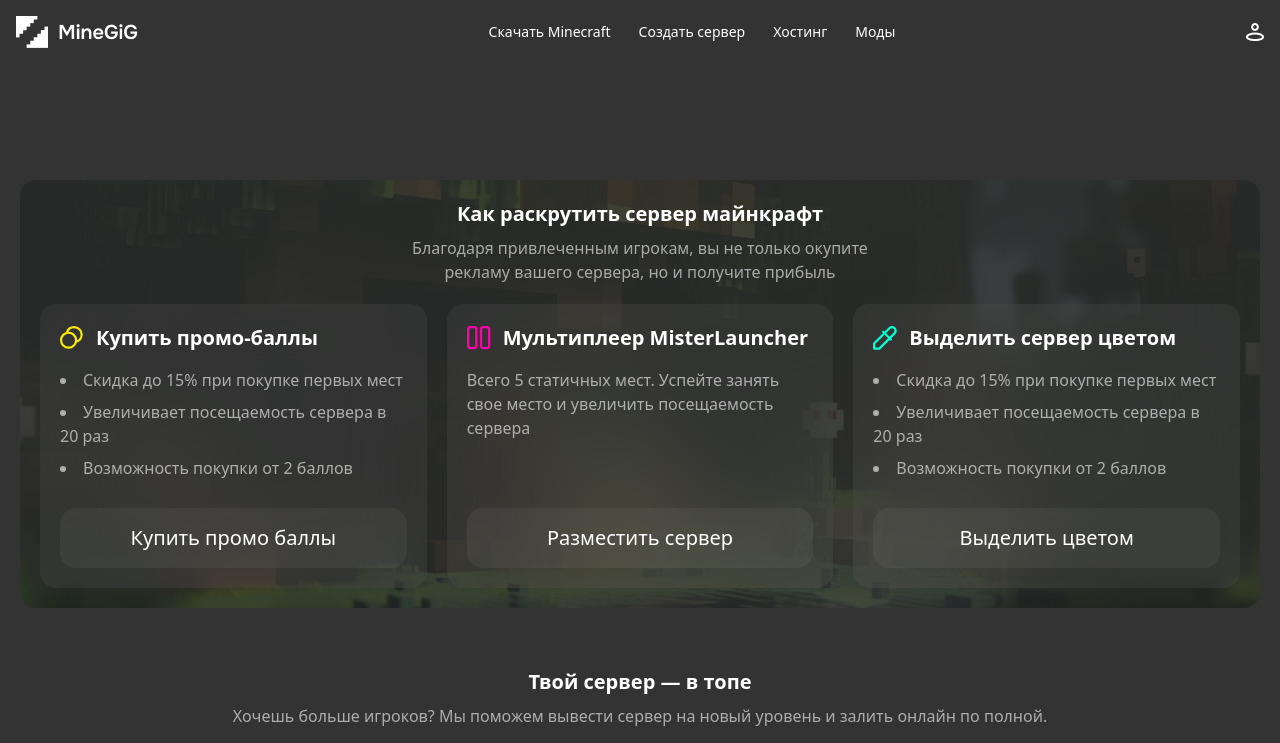
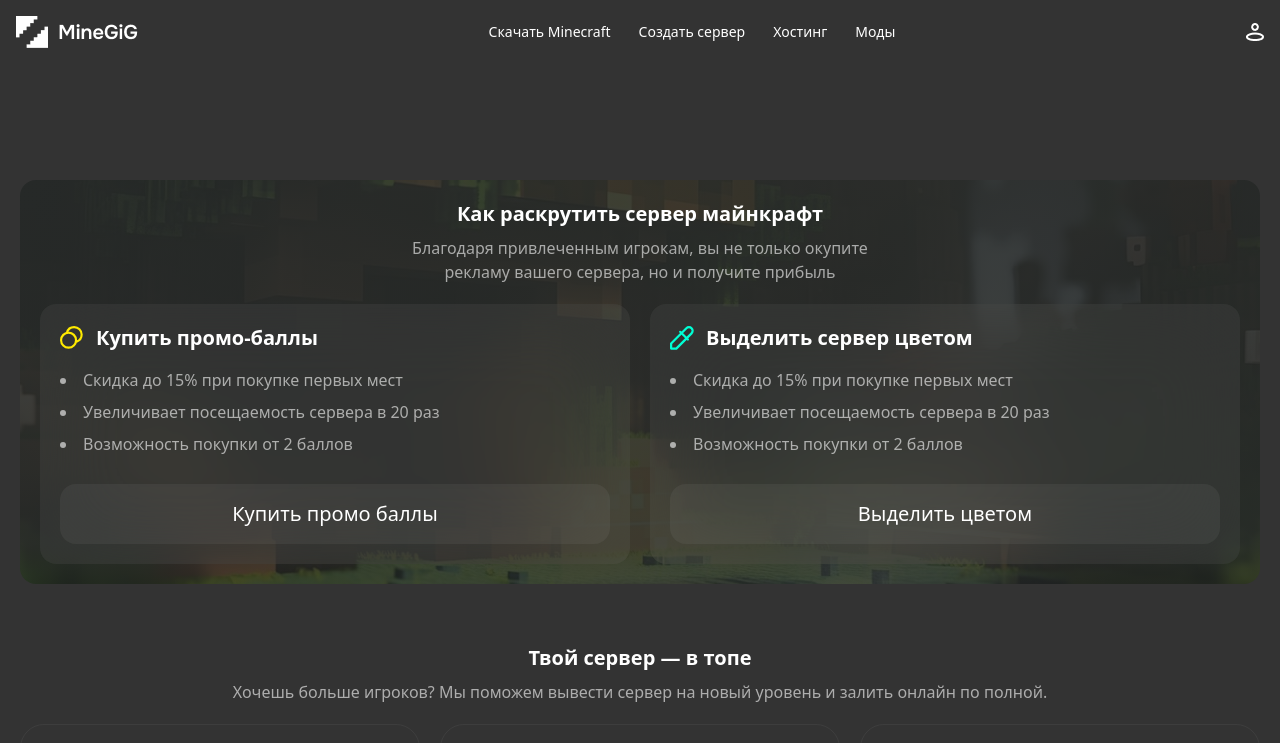
Before and after one commit to sadlyOs/MinecraftServer, a React (Vite) app: page /serverPromotion/1 in a window 1280 px wide. Shown: the top 743 px of the page. Built offline with nearby package versions, Linux system fonts and the light colour scheme.

Commit message:
edit text in filterButton

```diff
--- a/src/components/pages/ServerPromotionPage/ServerPromotionPage.jsx
+++ b/src/components/pages/ServerPromotionPage/ServerPromotionPage.jsx
@@ -46,16 +46,6 @@
                                         </ul>
                                     </div>
                                     <Button handleClick={() => setIsPromo(true)} label={"Купить промо баллы"} style={"w-full py-4 bg-gray-transparent md:text-xl hover:scale-105"} />
-                                </div>
-                                <div className="bg-gray-transparent flex-1 md:shrink-0 p-5 rounded-2xl flex flex-col backdrop-blur-2xl">
-                                    <div className="flex md:text-xl items-center gap-3 font-semibold">
-                                        <img src={stop} className="w-6 h-6" alt="scoreYellow" />
-                                        <p>Мультиплеер MisterLauncher</p>
-                                    </div>
-                                    <div className="flex-1 pb-7">
-                                        <p className="text-gray-main mt-4">Всего 5 статичных мест. Успейте занять свое место и увеличить посещаемость сервера</p>
-                                    </div>
-                                    <Button label={"Разместить сервер"} style={"w-full py-4 bg-gray-transparent md:text-xl hover:scale-105"} />
                                 </div>
                                 <div className="bg-gray-transparent flex-1 md:shrink-0 p-5 rounded-2xl flex flex-col backdrop-blur-2xl">
                                     <div className="flex md:text-xl items-center gap-3 font-semibold">
--- a/src/components/ui/FilterButton/FilterButton.jsx
+++ b/src/components/ui/FilterButton/FilterButton.jsx
@@ -8,7 +8,7 @@
             onMouseDown={() => setIsPressed(true)}
             onMouseUp={() => setIsPressed(false)}
             key={tag.value}
-            className={`px-4 py-1 rounded-full transition-all duration-200 cursor-pointer ${selected.includes(tag.value) ? "bg-blue-600 text-white border-blue-600": "bg-white-light text-white border-gray-700"} ${(isPressed ? 'scale-95!': "")} hover:scale-105`}
+            className={`px-4 py-1 rounded-full cursor-pointer ${selected.includes(tag.value) ? "bg-blue-600 text-white border-blue-600": "bg-white-light text-white border-gray-700"} ${(isPressed ? 'scale-95!': "")} hover:scale-105 hover:translate-y-[-0.5px] transition-transform duration-200`}
             onClick={() => onToggle(tag.value)}
             >
                 {tag.label}
```
